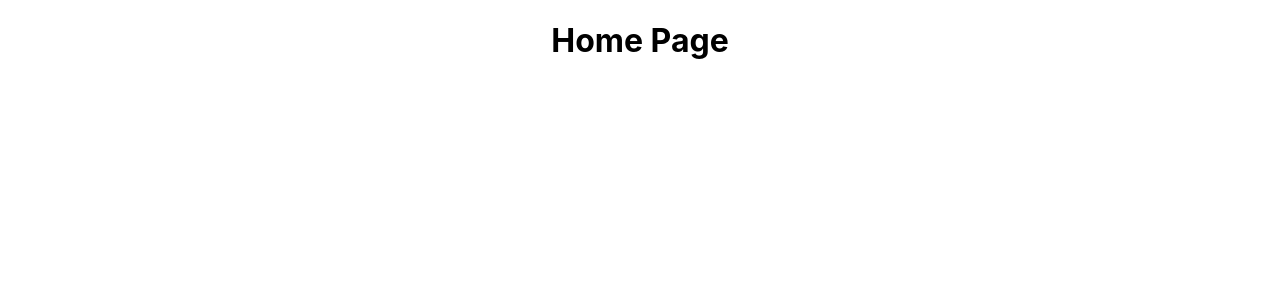
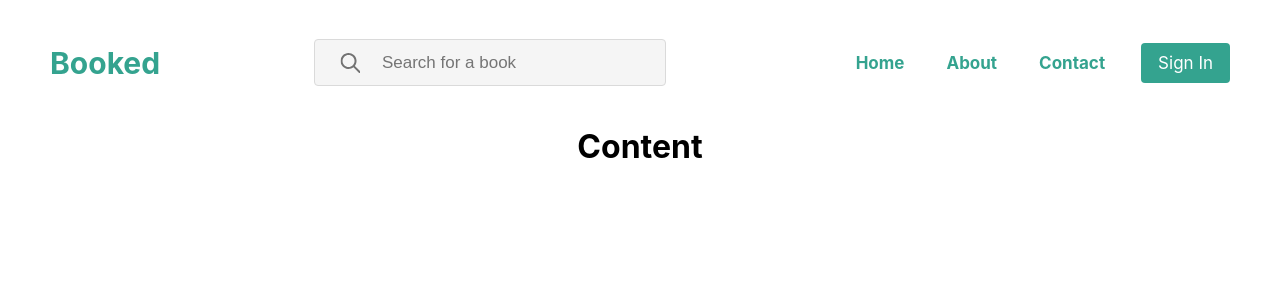
Before and after one commit to telmopanacas/Booked-Website, a React (Create React App) app: page /home in a window 1280 px wide. Shown: the top 300 px of the page. Built offline with nearby package versions, Linux system fonts and the light colour scheme.

Commit message:
Finalized Navbar

```diff
--- /dev/null
+++ b/src/assets/styles/Navbar.css
@@ -0,0 +1,77 @@
+.navbar {
+
+    display: flex;
+    padding: 20px 50px 0 50px;
+    align-items: center;
+}
+
+.navbar h1 {
+    font-size: 30px;
+    color: #34A38F;
+    cursor: pointer;
+}
+
+.search {
+    display: flex;
+    align-items: center; /* Centraliza verticalmente */
+    justify-content: center; /* Centraliza horizontalmente */
+    align-self: center;
+    margin: 1em auto;
+    width: 317px;
+    height: 45px;
+    flex: 1;
+}
+
+.search-content {
+    border-radius: 4px;
+    display: flex;
+    align-items: center; /* Centraliza verticalmente */
+    flex: start; /* Centraliza horizontalmente */
+    border: 1px solid #DADADA;
+    width: 350px;
+    height: 45px;
+    background-color: #F5F5F5;
+}
+.search-content input {
+    height: 20px;
+    width: 250px;
+    font-size: 17px;
+    outline: none;
+    border: 0;
+    background-color: #F5F5F5;
+    margin-left: 20px;
+    color: #737373;
+}
+.search-icon {
+    margin-left: 25px;
+    height: 20px;
+    width: 20px;
+    background-size: cover;
+    background-position: center;
+    background-image: url('../images/search-icon.svg');
+}
+
+.navbar .links {
+    margin-left: auto;
+}
+
+.navbar a {
+    margin-left: 30px;
+    text-decoration: none;
+    padding: 6px;
+    font-size: 17px;
+    font-weight: bold;
+    color: #34A38F;
+}
+
+.navbar a:last-child {
+    font-weight: normal;
+    font-size: 17px;
+    border-radius: 4px;
+    background-color: #34A38F;
+    color: white;
+    padding-left: 17px;
+    padding-top: 10px;
+    padding-bottom: 10px;
+    padding-right: 17px;
+}
--- /dev/null
+++ b/src/components/Navbar.js
@@ -0,0 +1,29 @@
+import { Link } from 'react-router-dom';
+import { useNavigate } from 'react-router-dom';
+import '../assets/styles/Navbar.css'
+
+const Navbar = () => {
+    const navigate = useNavigate();
+    const handleLogoClink = () => {
+        navigate('/home');
+    }
+    return (
+        <nav className="navbar">
+            <h1 onClick={ handleLogoClink }>Booked</h1>
+            <div className="search">
+                <div className="search-content">
+                    <div className="search-icon"></div>
+                    <input type="text" className="search-input" placeholder='Search for a book'/>
+                </div>
+            </div>
+            <div className="links">
+                <Link to='/home'>Home</Link>
+                <Link to='/about'>About</Link>
+                <Link to='/contact'>Contact</Link>
+                <Link to='/signin'>Sign In</Link>
+            </div>
+        </nav>
+    );
+}
+
+export default Navbar;
--- a/src/views/Home.js
+++ b/src/views/Home.js
@@ -1,6 +1,13 @@
+import Navbar from "../components/Navbar";
+
 const HomePage = () => {
     return (
-        <h1>Home Page</h1>
+        <div className="page">
+          <Navbar/>
+          <div className="content">
+            <h1>Content</h1>
+          </div>
+        </div>
     );
 }
 
```
Also changed, not shown: src/assets/images/search-icon.svg (added).
